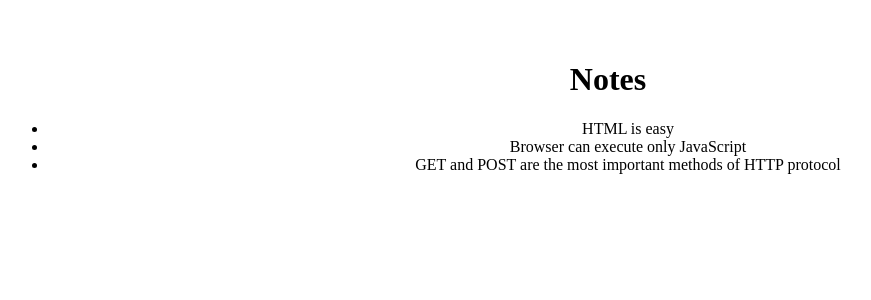
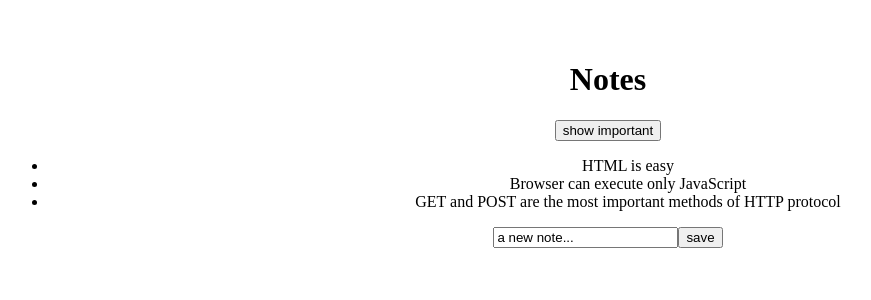
Before and after one commit to SweetCinnamonBun/02-part2, a React (Vite) app: page / in a window 1280 px wide. Shown: the top 300 px of the page, without its empty margins (32-903 px from the left). Built offline with nearby package versions, Linux system fonts and the light colour scheme.

Commit message:
more changes

```diff
--- a/src/App.jsx
+++ b/src/App.jsx
@@ -4,15 +4,49 @@
 import "./App.css";
 import Note from "./components/Note";
 
-const App = ({ notes }) => {
+const App = (props) => {
+  const [notes, setNotes] = useState(props.notes);
+  const [newNote, setNewNote] = useState("a new note...");
+  const [showAll, setShowAll] = useState(true);
+
+  const addNote = (event) => {
+    event.preventDefault();
+    const noteObject = {
+      content: newNote,
+      important: Math.random() > 0.5,
+      id: notes.length + 1,
+    };
+
+    setNotes(notes.concat(noteObject));
+    setNewNote("");
+  };
+
+  const handleNoteChange = (event) => {
+    console.log(event.target.value);
+    setNewNote(event.target.value);
+  };
+
+  const notesToShow = showAll
+    ? notes
+    : notes.filter((note) => note.important === true);
+
   return (
     <div>
       <h1>Notes</h1>
+      <div>
+        <button onClick={() => setShowAll(!showAll)}>
+          show {showAll ? "important" : "all"}
+        </button>
+      </div>
       <ul>
-        {notes.map((note) => (
+        {notesToShow.map((note) => (
           <Note key={note.id} note={note} />
         ))}
       </ul>
+      <form onSubmit={addNote}>
+        <input value={newNote} onChange={handleNoteChange} />
+        <button type="submit">save</button>
+      </form>
     </div>
   );
 };
```
